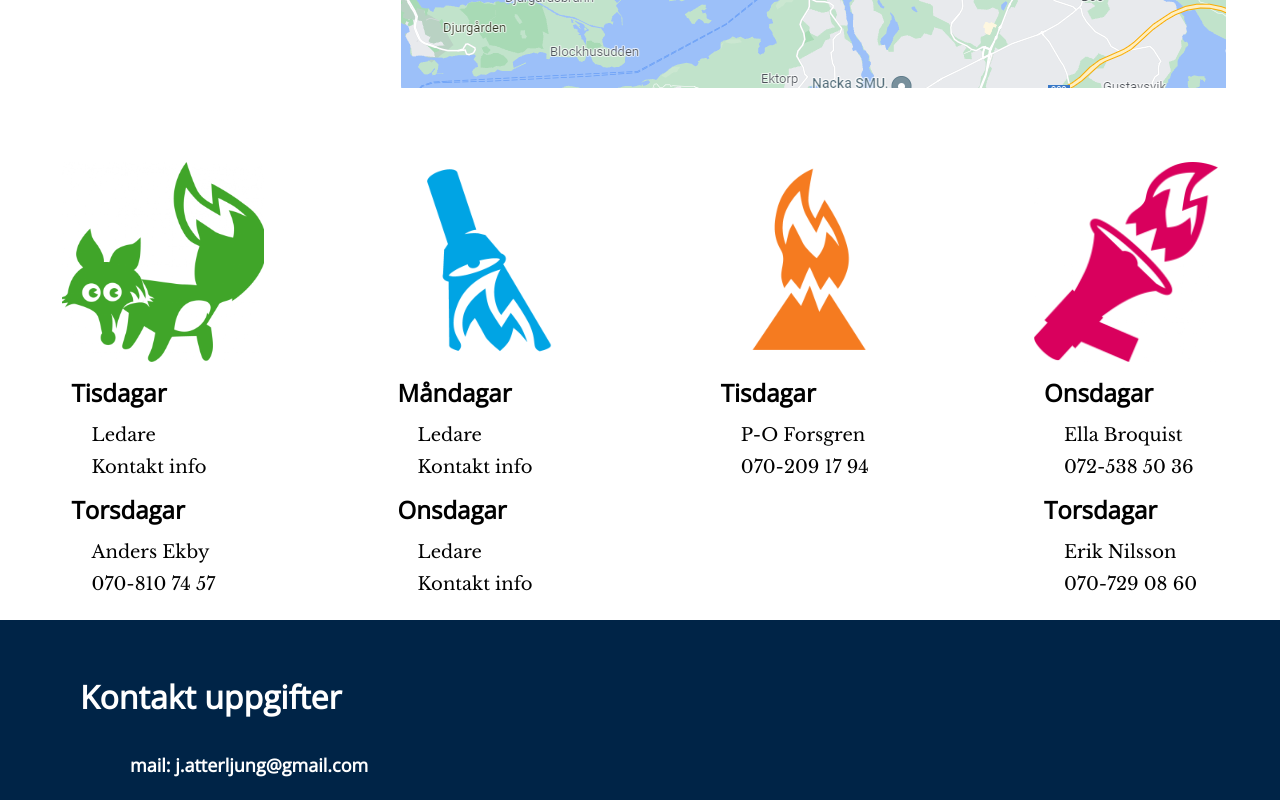
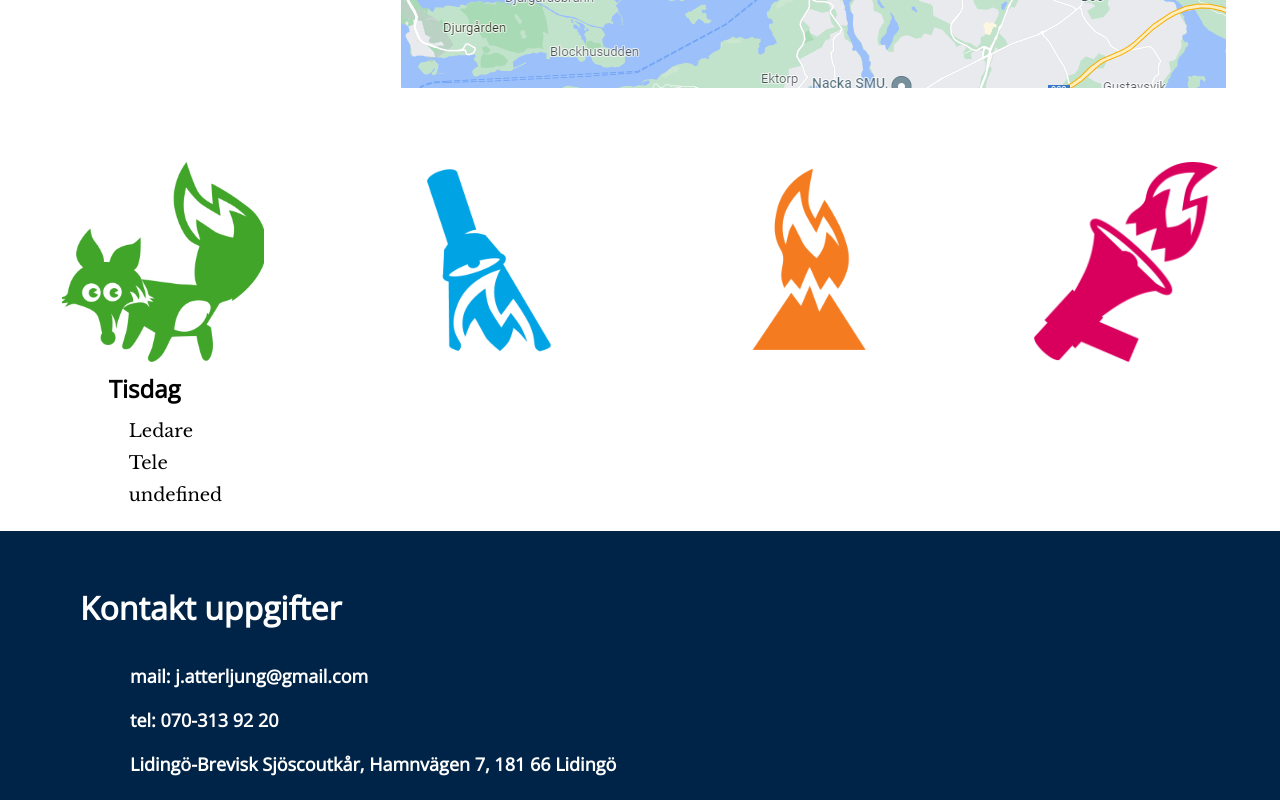
Before and after one commit to Poizon7/poizon7.github.io, a plain HTML site: page contact.html in a window 1280 px wide. Shown: the part 538-1338 px from the top of the page. Drawn offline with nearby package versions, Linux system fonts and the light colour scheme.

Commit message:
Updated contact generation

```diff
--- a/contact.csv
+++ b/contact.csv
@@ -1,7 +1,7 @@
 GRUPP,LEDARE,TELE,MAIL
 SPÅRARE Tisdag,Ledare,Tele,Mail
 SPÅRARE Torsdag,Anders Ekby,070-810 74 57,anderekby@hotmail.com
-UPPTÄCKARE Måndag,Ledare,Tele,Mail
+UPPTÄCKARE Måndag,Ledare,,Mail
 UPPTÄCKARE Onsdag,Ledare,Tele,Mail
 ÄVENTYRARE Tisdag,P-O Forsgren,070-209 17 94,Mail
 UTMANARE Onsdag,Ella Broquist,072-538 50 36,
--- a/contact.html
+++ b/contact.html
@@ -41,50 +41,19 @@
       <div class="unit">
         <div class="spårare">
           <img src="img/spårare.png" alt="" />
-          <div class="tisdag">
-            <h2>Tisdagar</h2>
-            <p>Ledare</p>
-            <p>Kontakt info</p>
-          </div>
-          <div class="torsdag">
-            <h2>Torsdagar</h2>
-            <p>Anders Ekby</p>
-            <p>070-810 74 57</p>
-          </div>
+          <div class="text"></div>
         </div>
-        <div class="uptäckare">
+        <div class="upptäckare">
           <img src="img/upptäckare.png" alt="" />
-          <div class="måndag">
-            <h2>Måndagar</h2>
-            <p>Ledare</p>
-            <p>Kontakt info</p>
-          </div>
-          <div class="onsdag">
-            <h2>Onsdagar</h2>
-            <p>Ledare</p>
-            <p>Kontakt info</p>
-          </div>
+          <div class="text"></div>
         </div>
         <div class="äventyrare">
           <img src="img/äventyrare.png" alt="" />
-          <div class="tisdag">
-            <h2>Tisdagar</h2>
-            <p>P-O Forsgren</p>
-            <p>070-209 17 94</p>
-          </div>
+          <div class="text"></div>
         </div>
         <div class="utmanare">
           <img src="img/utmanare.png" alt="" />
-          <div class="onsdag">
-            <h2>Onsdagar</h2>
-            <p>Ella Broquist</p>
-            <p>072-538 50 36</p>
-          </div>
-          <div class="torsdag">
-            <h2>Torsdagar</h2>
-            <p>Erik Nilsson</p>
-            <p>070-729 08 60</p>
-          </div>
+          <div class="text"></div>
         </div>
       </div>
     </main>
--- a/contact.js
+++ b/contact.js
@@ -74,11 +74,44 @@ function csvToArrayContact(str, delimiter = ",") {
 }
 
 function addElementContact(text, headers) {
-  let day = headers.slice(indexOf(" "));
+  let day = text["GRUPP"].slice(text["GRUPP"].indexOf(" "));
 
   const divMain = document.createElement("div");
   divMain.setAttribute("class", day.toLowerCase());
 
   const title = document.createElement("h2");
   const titleText = document.createTextNode(day);
+
+  title.appendChild(titleText);
+  divMain.appendChild(title);
+
+  const leader = document.createElement("p");
+  const leaderText = document.createTextNode(text["LEDARE"]);
+
+  leader.appendChild(leaderText);
+  divMain.appendChild(leader);
+
+  if ("" != text["TELE"]) {
+    const num = document.createElement("p");
+    const numText = document.createTextNode(text["TELE"]);
+
+    num.appendChild(numText);
+    divMain.appendChild(num);
+  }
+
+  if ("" != text["MAIL"]) {
+    const mail = document.createElement("p");
+    const mailText = document.createTextNode(text["MAIL"]);
+
+    mail.appendChild(mailText);
+    divMain.appendChild(mail);
+  }
+
+  const div = document
+    .querySelector(
+      "." + text["GRUPP"].slice(0, text["GRUPP"].indexOf(" ")).toLowerCase()
+    )
+    .querySelector(".text");
+
+  div.appendChild(divMain);
 }
--- a/style.css
+++ b/style.css
@@ -388,6 +388,12 @@ fieldset {
   margin-bottom: 20px;
 }
 
+.unit > * {
+  display: flex;
+  flex-direction: column;
+  align-items: center;
+}
+
 .unit img {
   height: 200px;
 }
```
